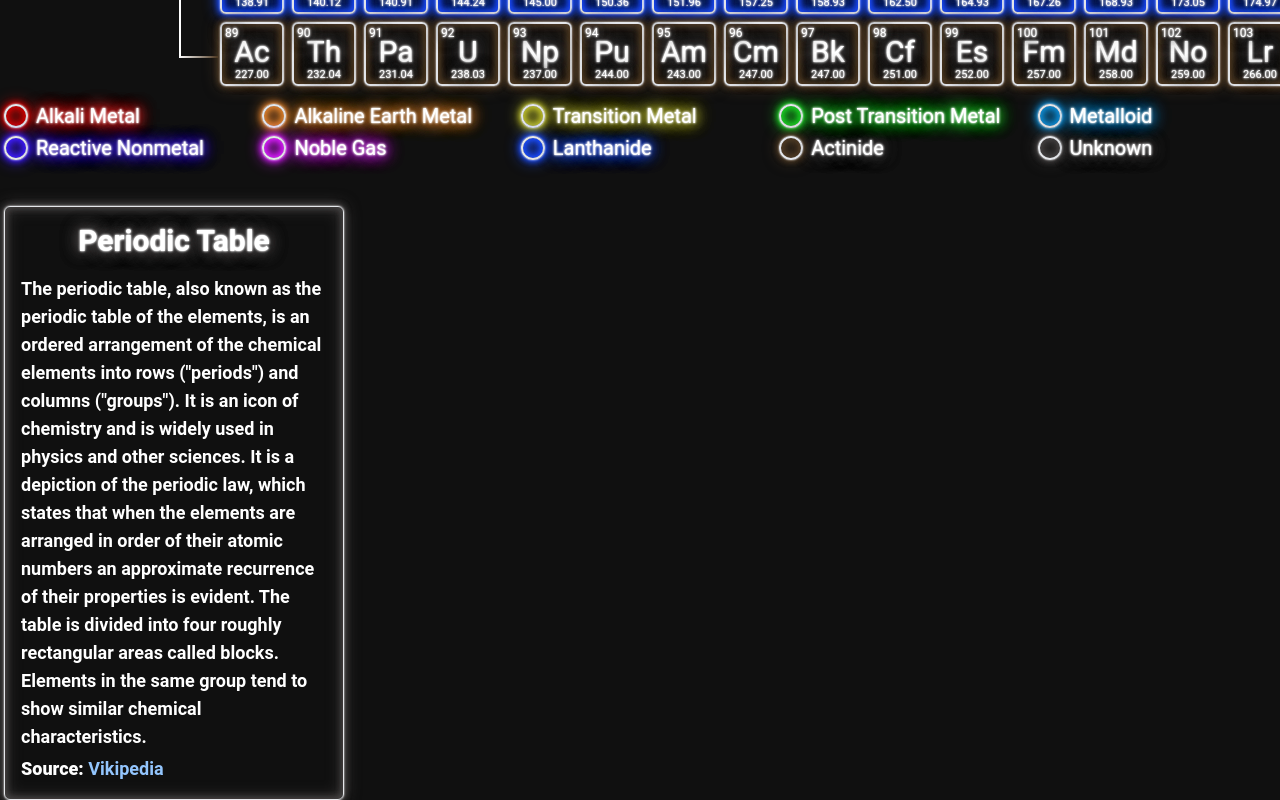
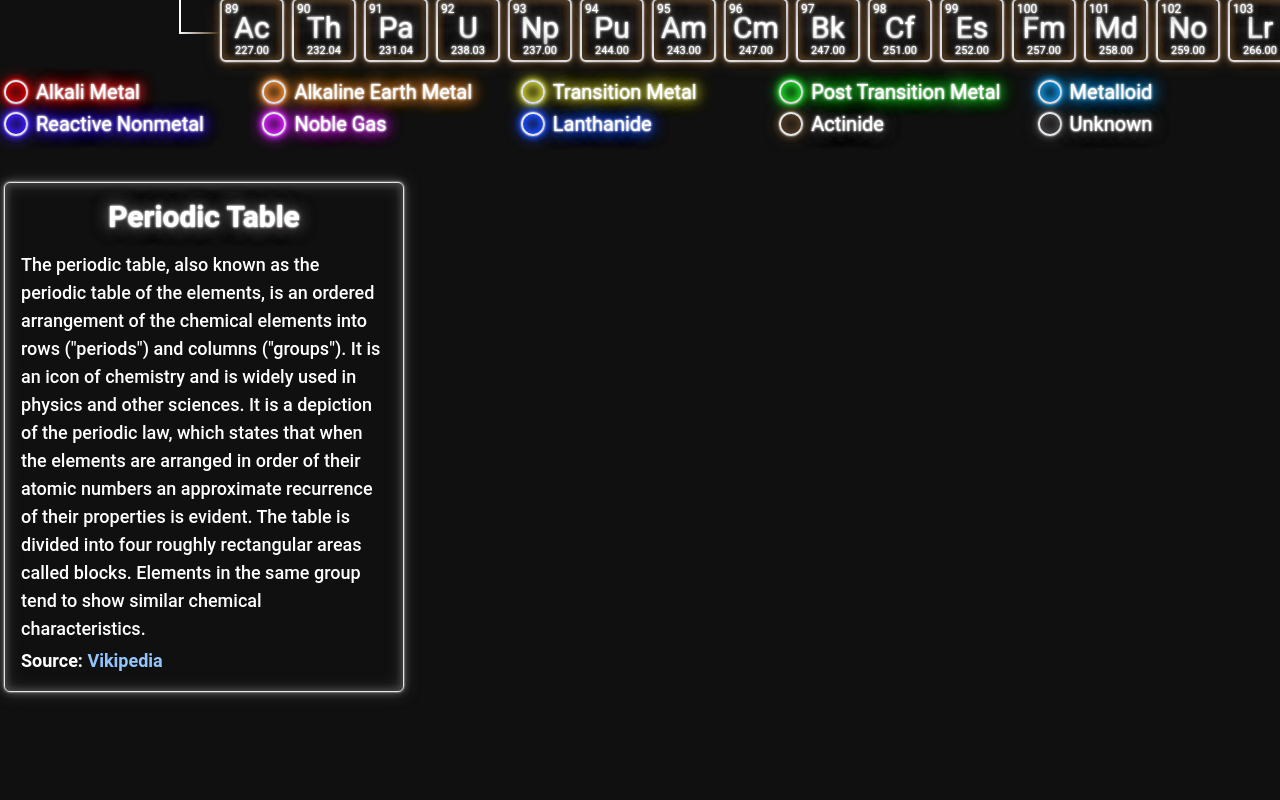
Before and after one commit to SeneSatka/chemistry-website, a Vue app: page / in a window 1280 px wide. Shown: the part 667-1467 px from the top of the page. After the commit the page ends 1399 px from the top, so only its background shows below. Built offline with nearby package versions, Linux system fonts and the light colour scheme.

Commit message:
refactor: ElementDetail component edited(Width), HomeView edited(padding).

```diff
--- a/src/views/ElementDetail.vue
+++ b/src/views/ElementDetail.vue
@@ -38,16 +38,16 @@ useElementsStore().$subscribe((_, state) => {
 </script>
 <template>
     <button id="atom-detail"
-        :class="` text-lg cursor-auto flex-col  min-w-[340px] w-min  mt-7  flex  px-4 pb-4 border rounded-md ${shadow} transition-all duration-500`">
+        :class="` text-lg cursor-auto flex-col  w-[400px]  mt-7   flex  px-4 pb-4 border rounded-md ${shadow} transition-all duration-500`">
         <div class="flex flex-col" v-if="data == 'all' || !isElement">
             <span class="text-3xl font-bold my-4" :style="style">Periodic Table</span>
-            <span class=" text-left font-semibold">The periodic table, also known as the periodic table of the elements,
+            <span class=" text-left font-medium">The periodic table, also known as the periodic table of the elements,
                 is an ordered arrangement of the chemical elements into rows ("periods") and columns ("groups"). It is
                 an icon of chemistry and is widely used in physics and other sciences. It is a depiction of the periodic
                 law, which states that when the elements are arranged in order of their atomic numbers an approximate
                 recurrence of their properties is evident. The table is divided into four roughly rectangular areas
                 called blocks. Elements in the same group tend to show similar chemical characteristics. </span>
-            <span class="mt-1 text-left"><span class="font-extrabold">Source:</span> <a
+            <span class="mt-1 text-left"><span class="font-bold">Source:</span> <a
                     class="text-blue-300 font-semibold"
                     href="https://en.wikipedia.org/wiki/Periodic_table">Vikipedia</a></span>
         </div>
@@ -64,10 +64,6 @@ useElementsStore().$subscribe((_, state) => {
 
                         </div>
                     </div>
-
-                    <button slot="ar-button" id="ar-button">
-                        View in your space
-                    </button>
                 </model-viewer>
                 <div class="w-full text-left text-lg mt-2 flex flex-col">
                     <span class="font-extrabold ">Summary</span>
--- a/src/views/HomeView.vue
+++ b/src/views/HomeView.vue
@@ -3,8 +3,8 @@ import PeriodicTable from "@/components/PeriodicTable/PeriodicTable.vue";
 import ElementDetail from "./ElementDetail.vue";
 </script>
 <template>
-  <div class=" mx-2 flex    w-screen h-full items-center  justify-center">
-    <div class="flex lg:flex-row items-start justify-start gap-4 sm:flex-col flex-wrap pt-6">
+  <div class=" mx-2 flex    w-screen h-full   justify-center">
+    <div class="flex lg:flex-row items-start justify-start gap-4 sm:flex-col flex-wrap pb-10">
       <PeriodicTable />
       <ElementDetail />
     </div>
```
